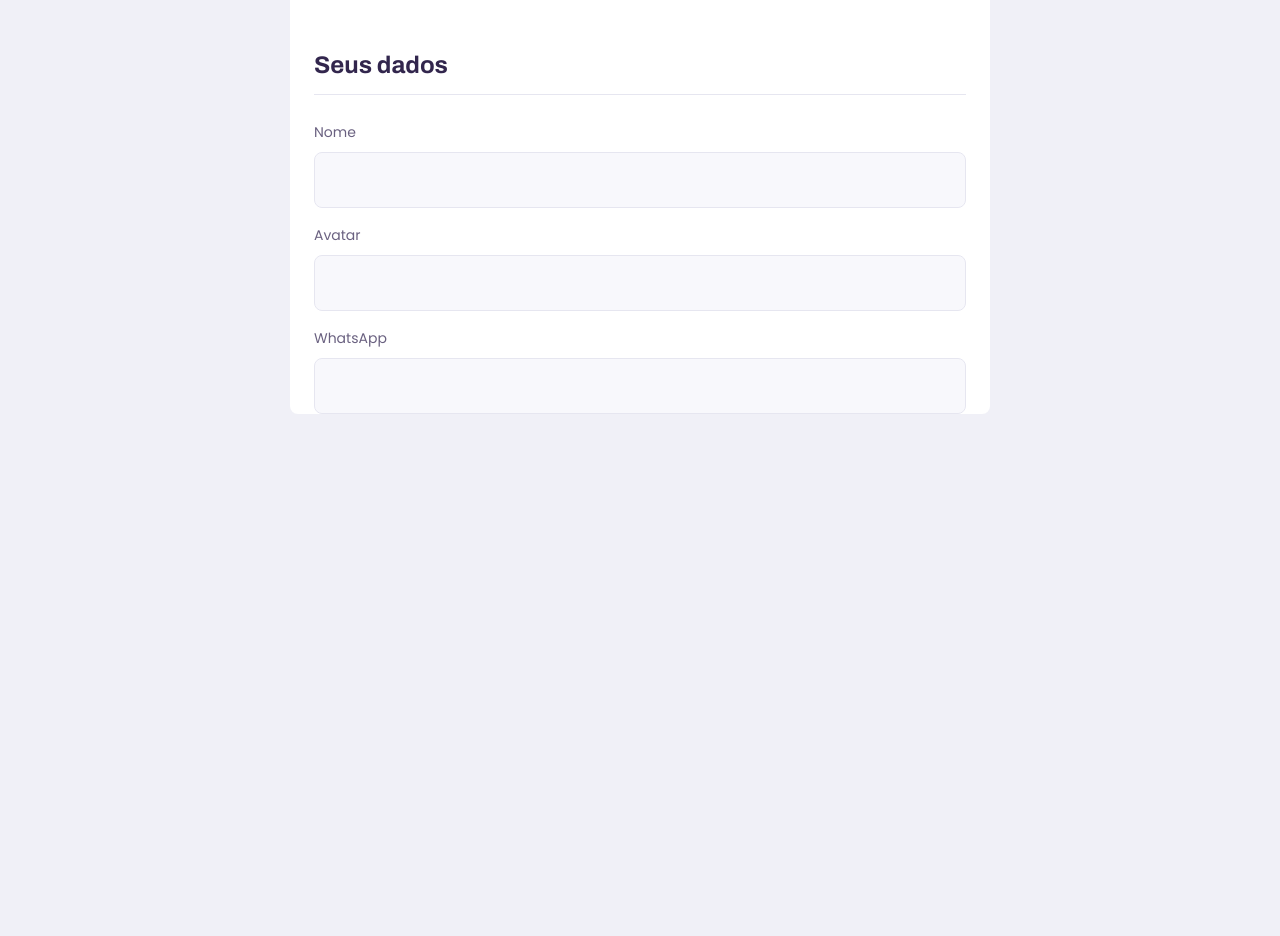
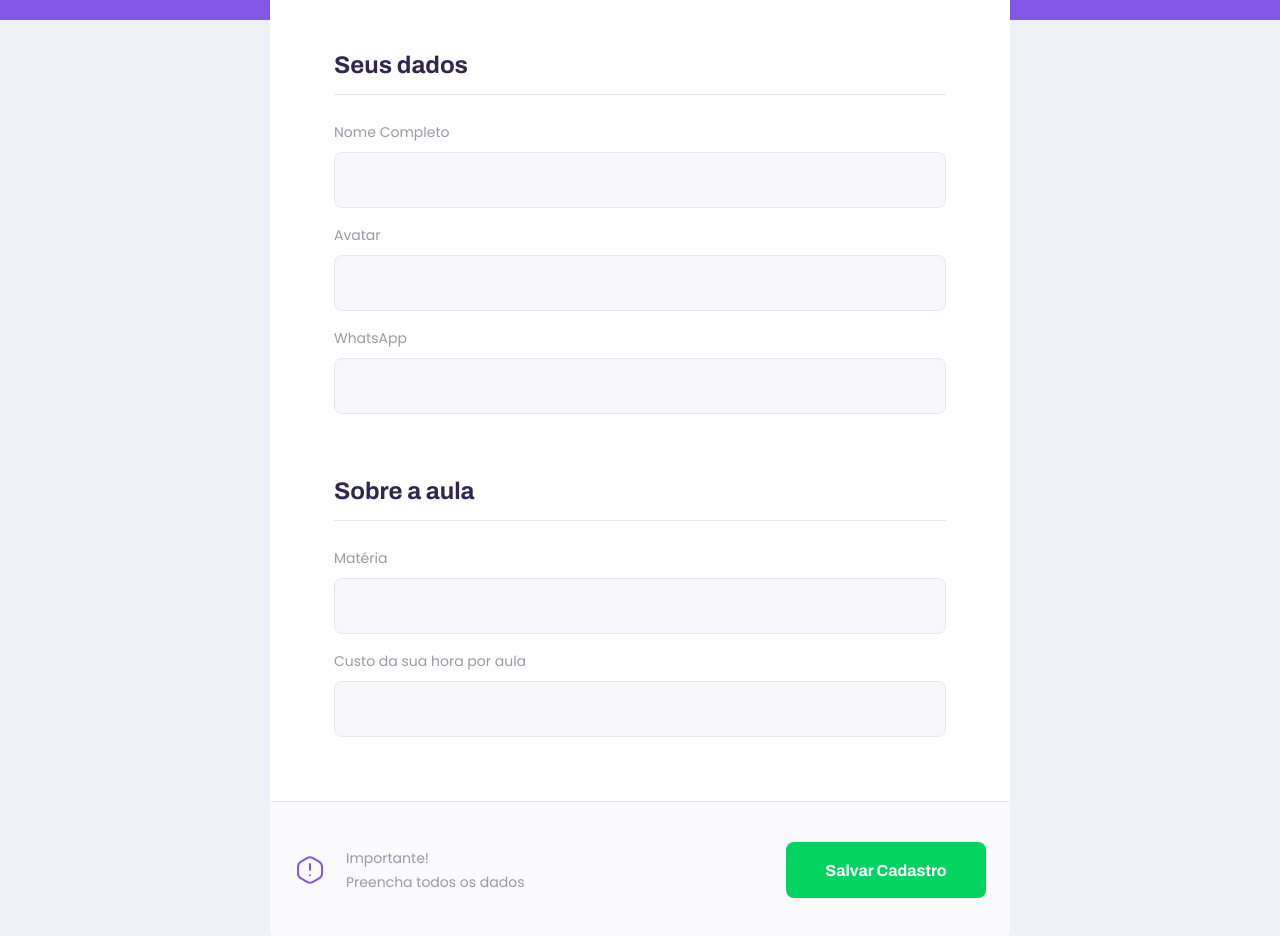
Before and after one commit to rianperassoli/next-level-week-2, a React (Create React App) app in the folder web/: page /give-classes in a window 1280 px wide. Shown: the part 320-1256 px from the top of the page. Before the commit the page ends 800 px from the top, so only its background shows below. Built offline with nearby package versions, Linux system fonts and the light colour scheme.

Commit message:
Estrurado cadastro e criados estilos

```diff
--- a/web/src/pages/TeacherForm/index.tsx
+++ b/web/src/pages/TeacherForm/index.tsx
@@ -4,6 +4,7 @@
 
 import './styles.css'
 import Input from '../../components/Input/Input'
+import warningIcon from '../../assets/images/icons/warning.svg'
 
 const TeacherForm = () => {
   return (
@@ -17,11 +18,30 @@
         <fieldset>
           <legend>Seus dados</legend>
 
-          <Input name="name" label="Nome" />
+          <Input name="name" label="Nome Completo" />
           <Input name="avatar" label="Avatar" />
           <Input name="whatsapp" label="WhatsApp" />
+        </fieldset>
 
+        <fieldset>
+          <legend>Sobre a aula</legend>
+
+          <Input name="subject" label="Matéria" />
+          <Input name="cost" label="Custo da sua hora por aula" />
         </fieldset>
+
+
+        <footer>
+          <p>
+            <img src={warningIcon} alt="Importante" />
+            Importante! <br />
+            Preencha todos os dados
+          </p>
+
+          <button type="button">
+            Salvar Cadastro
+          </button>
+        </footer>
       </main>
     </div>
   )
--- a/web/src/pages/TeacherForm/styles.css
+++ b/web/src/pages/TeacherForm/styles.css
@@ -37,3 +37,73 @@
   padding-bottom: 1.6rem;
   border-bottom: 1px solid var(--color-line-in-white);
 }
+
+#page-teacher-form main label {
+  color: var(--color-text-complement);
+}
+
+#page-teacher-form main footer {
+  padding: 4rem 2.4rem;
+  background: var(--color-box-footer);
+  border-top: 1px solid var(--color-line-in-white);
+  margin-top: 6.4rem;
+}
+
+#page-teacher-form main footer p {
+  display: flex;
+  align-items: center;
+  justify-content: center;
+  font-size: 1.4rem;
+  line-height: 2.4rem;
+  color: var(--color-text-complement)
+}
+
+#page-teacher-form main footer img {
+  margin-right: 2rem;
+}
+
+#page-teacher-form main footer button {
+  width: 100%;
+  height: 5.6rem;
+  background: var(--color-secundary);
+  color: var(--color-button-text);
+  border: 0;
+  border-radius: 0.8rem;
+  cursor: pointer;
+  font: 700 1.6rem Archivo;
+  display: flex;
+  align-items: center;
+  justify-content: center;
+  text-decoration: none;
+  transition: backgroud-color 0.2s;
+  margin-top: 3.2rem;
+}
+
+#page-teacher-form main footer button:hover {
+  background: var(--color-secundary-dark);
+}
+
+@media (min-width: 700px) {
+  #page-teacher-form {
+    max-width: 100vw;
+  }
+  #page-teacher-form .page-header .header-content {
+    margin-bottom: 0;
+  }
+  #page-teacher-form main fieldset {
+    padding: 0 6.4rem;
+  }
+  #page-teacher-form main footer {
+    padding: 4.0 6.4rem;
+    display: flex;
+    align-items: center;
+    justify-content: space-between;
+  }
+  #page-teacher-form main footer p {
+    justify-content: space-between;
+  }
+  #page-teacher-form main footer button {
+    width: 20rem;
+    margin-top: 0;
+  }
+}
--- a/web/src/pages/TeacherList/index.tsx
+++ b/web/src/pages/TeacherList/index.tsx
@@ -15,7 +15,7 @@
 
           <Input name="subject" label="Matéria" />
           <Input name="week_day" label="Dia da semana" />
-          <Input name="time" label="Hora" />
+          <Input name="time" label="Hora" type="time" />
 
         </form>
       </PageHeader>
```
